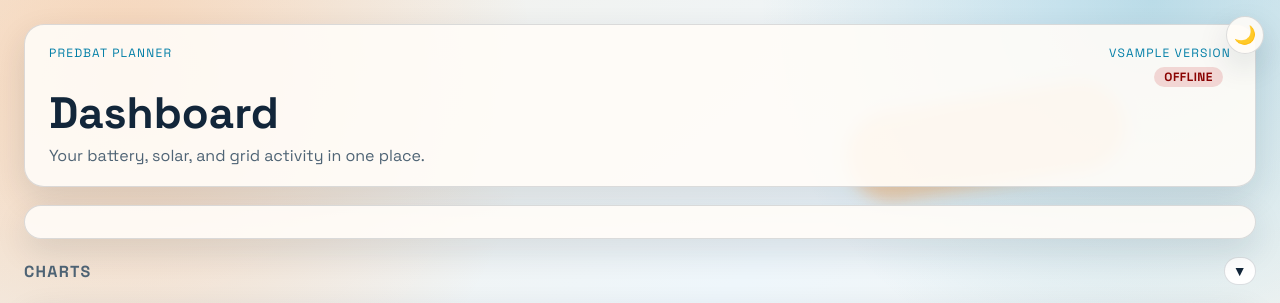
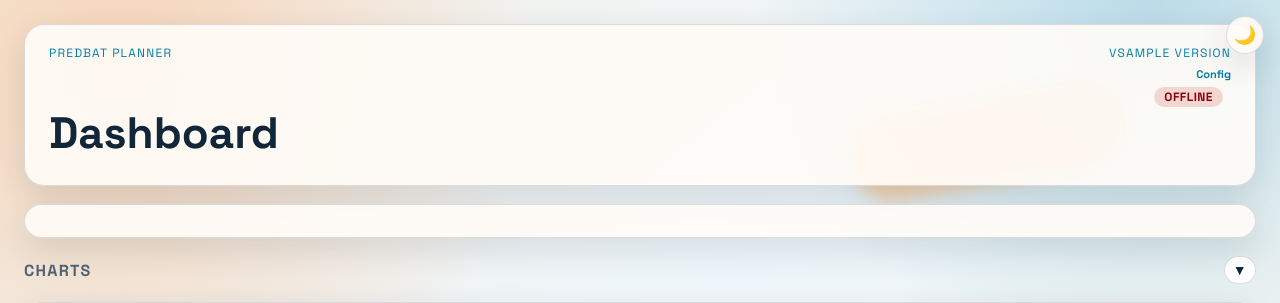
Before and after one commit to mabnz/predbat-frontend, a Flask app: template templates/plan.html in a window 1280 px wide. Shown: the top 303 px of the page. Run offline with Flask 3, Linux system fonts and the light colour scheme; the template is opened without the code that fills it: most values are stand-ins (such as "Sample title", 1, 10 or a date in 2020).

Commit message:
Add header config link and bump version to 0.7.0
Place the Config link beneath the version number and remove the dashboard subtitle.

Co-authored-by: Copilot <223556219+Copilot@users.noreply.github.com>

```diff
--- a/app.py
+++ b/app.py
@@ -1,5 +1,5 @@
 # Predbat Frontend
-# Version: 0.6.3
+# Version: 0.7.0
 from __future__ import annotations
 
 import functools
@@ -17,7 +17,7 @@ from flask import Flask, jsonify, redirect, render_template, request, session, u
 
 load_dotenv()
 
-__version__ = "0.6.3"
+__version__ = "0.7.0"
 
 PRED_BAT_PLAN_URL = os.getenv("PRED_BAT_PLAN_URL", "")
 PRED_BAT_PLAN_URLS = os.getenv("PRED_BAT_PLAN_URLS", "")
--- a/static/styles.css
+++ b/static/styles.css
@@ -147,6 +147,17 @@ body {
   font-variant-numeric: tabular-nums;
 }
 
+.hero-links {
+  display: flex;
+  flex-direction: column;
+  align-items: flex-end;
+  gap: 6px;
+}
+
+.hero-config {
+  font-size: 11px;
+}
+
 .hero-status {
   display: flex;
   justify-content: flex-end;
@@ -167,13 +178,15 @@ body {
   color: var(--muted);
 }
 
-.hero-user-logout {
+.hero-user-logout,
+.hero-config {
   color: var(--accent-two);
   text-decoration: none;
   font-weight: 600;
 }
 
-.hero-user-logout:hover {
+.hero-user-logout:hover,
+.hero-config:hover {
   text-decoration: underline;
 }
 
--- a/templates/plan.html
+++ b/templates/plan.html
@@ -30,7 +30,10 @@
       <header class="hero">
         <div class="hero-eyebrow">
           <p class="eyebrow">Predbat Planner</p>
-          <p class="eyebrow eyebrow-version">v{{ version }}</p>
+          <div class="hero-links">
+            <p class="eyebrow eyebrow-version">v{{ version }}</p>
+            <a href="/config/" class="hero-config">Config</a>
+          </div>
         </div>
         <div class="hero-status">
           <span id="refreshStatus" class="status-badge status-ok">Live</span>
@@ -43,7 +46,6 @@
           </div>
         {% endif %}
         <h1>Dashboard</h1>
-        <p class="subtitle">Your battery, solar, and grid activity in one place.</p>
       </header>
 
       {% if error %}
```
Also changed, not shown: README.md.
